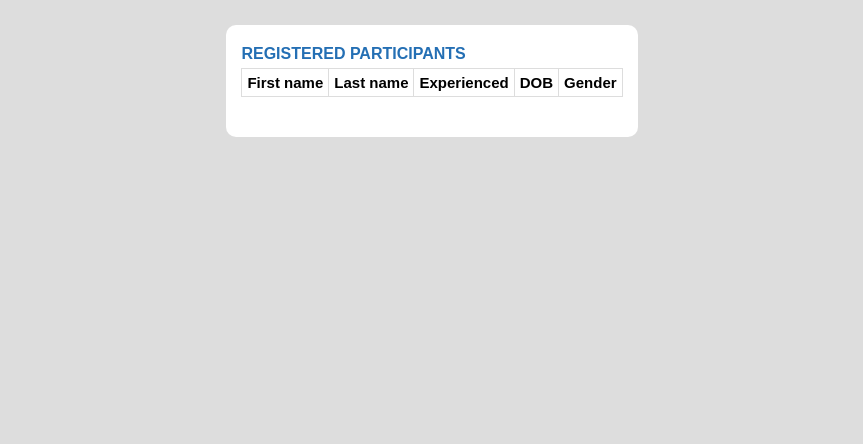
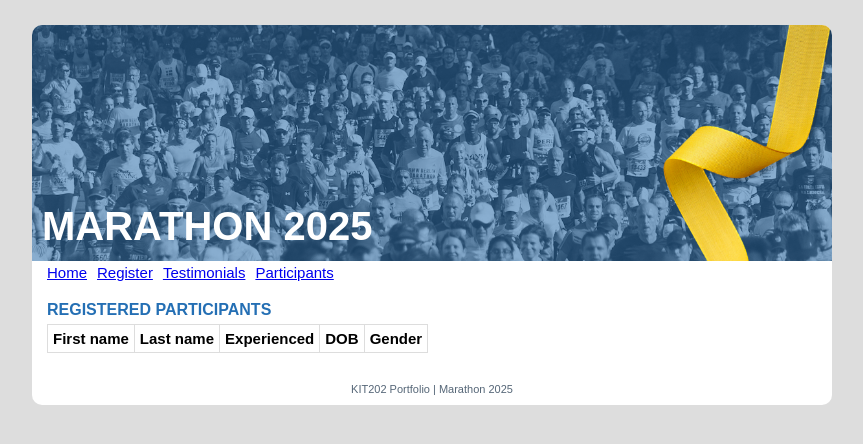
Before and after one commit to jrcrisford/web-programming-fundamentals-portfolio, a PHP site: page /dynamic_site/participants.php in a window 1280 px wide. Shown: the top 444 px of the page, without its empty margins (208-1071 px from the left). Run offline with PHP 8.4, Linux system fonts and the light colour scheme; data that the repository does not hold is empty.

Commit message:
Add new tutorial 10 files

```diff
--- /dev/null
+++ b/dynamic_site/components/footer.php
@@ -0,0 +1,4 @@
+<!-- Footer Section -->
+<footer>
+    KIT202 Portfolio | Marathon 2025
+</footer>
--- /dev/null
+++ b/dynamic_site/components/header.php
@@ -0,0 +1,5 @@
+<!-- Header -->
+<header>
+    <img src="images/banner.png" alt="Banner Image">
+    <h1>Marathon 2025</h1>
+</header>
--- /dev/null
+++ b/dynamic_site/components/nav.php
@@ -0,0 +1,8 @@
+<nav>
+  <ul>
+    <li><a href="../static_site/index.html">Home</a></li>
+    <li><a href="../static_site/registration.html">Register</a></li>
+    <li><a href="../static_site/testimonials.html">Testimonials</a></li>
+    <li><a href="participants.php">Participants</a></li>
+  </ul>
+</nav>
--- a/dynamic_site/participants.php
+++ b/dynamic_site/participants.php
@@ -9,7 +9,9 @@
 </head>
 <body>
   <div id="container">
-    <!-- For final activity you can add some things here -->
+    <?php include("components/header.php"); ?>
+    <?php include("components/nav.php"); ?>
+
     <main>
       <h2>Registered Participants</h2>
       <?php
@@ -21,7 +23,7 @@
       if (!$result) {
         echo "<p>Couldn't retrieve participants.</p>";
       } else {
-        echo "<table border='1'>";
+        echo "<table class='participants-table' border='1'>";
         echo "<tr><th>First name</th><th>Last name</th><th>Experienced</th><th>DOB</th><th>Gender</th></tr>";
 
         while ($row = $result->fetch_assoc()) {
@@ -41,7 +43,8 @@
       $conn->close();
       ?>
     </main>
-    <!-- For final activity you can add something here -->
+
+    <?php include("components/footer.php"); ?>
   </div>
 </body>
 </html>
--- /dev/null
+++ b/dynamic_site/styles/style.css
@@ -0,0 +1,318 @@
+/*
+- The background color is #dddddd
+- All content should be centered
+- The top margin is 25px and the left and right are automatic
+*/
+body {
+    display: flex;
+    background-color: #dddddd;
+    margin: 25px auto;
+    justify-content: center;
+}
+
+/*
+A 'wrapper' for all content
+
+- The background color is white
+- The font used for all container content should be Arial with fallback
+    to Helvetica and then whatever sans-serif font is available
+- The font should be 15px
+- The border radius on all corners is 10px
+- The bottom padding is 10px;
+- The max width is 800px
+*/
+#container {
+    display: flex;
+    flex-direction: column;
+    background-color: #ffffff;
+    font-family: Arial, Helvetica, sans-serif;
+    font-size: 15px;
+    border-radius: 10px;
+    padding-bottom: 10px;
+    max-width: 800px;
+}
+
+/*
+Our pages only have a single header element, which will house the banner image and page title
+*/
+header {
+    position: relative;
+}
+
+/*
+Define a CSS rule for the banner image (a child of the header element)
+
+- To ensure the image is sized appropriately, its width should be 100%
+- The border radius on the top-left and top-right corner is 10px
+*/
+
+header img {
+    width: 100%;
+    border-radius: 10px 10px 0 0;
+}
+
+/*
+A rule for the heading element within the header.
+
+- The heading should be positioned 'absolute' so that it can appear on top
+    of the background image.
+- The font size of the heading is 40px
+- The colour is white
+- The heading text should appear in all uppercase
+- The heading text should appear 15px above the bottom of the image
+    (hint: margin or padding)
+- The position of the heading within the header element is 10px from the left and
+    0px from the bottom
+*/
+header h1 {
+    position: absolute;
+    font-size: 40px;
+    color: #ffffff;
+    text-transform: uppercase;
+    margin: 0;
+    left: 10px;
+    bottom: 15px;
+}
+
+/*
+A rule for the list of navigation links.
+
+- The list's style type should be none (so that it does not display dots next to each item)
+- The list should be displayed as a flex container
+- It should have a gap between items of 10px
+- Its margin should be 0 all around
+- It should have a padding of 1em on the left
+*/
+nav ul {
+    list-style: none;
+    display: flex;
+    gap: 10px;
+    margin: 0;
+    padding-left: 1em;
+}
+
+/*
+Define multiple CSS rules for the main content of the page
+
+The following guidelines apply:
+- The margin/padding around the main content is 20px top and bottom and 15px left and right
+- The subheadings (h2) 'Event Information', 'Pricing', and 'Course Desc.' have top margins
+    of 30px and bottom margins of 5px. Their font size is 16px with text appearing in
+    bold uppercase (a text transform will be needed). The colour is #246fb4.
+- But the subheading (h2) that is the first child of the main element should have no top margin
+- Paragraphs and unordered lists (within the main section) should have a bottom margin of 10px.
+- The footer text size is 11px in the colour #556677. The text is centered.
+*/
+main {
+    margin: 20px 15px;
+}
+
+main h2 {
+    margin-top: 30px;
+    margin-bottom: 5px;
+    font-size: 16px;
+    font-weight: bold;
+    text-transform: uppercase;
+    color: #246fb4;
+}
+
+main > h2:first-of-type {
+    margin-top: 0;
+}
+
+main p,
+main ul {
+    margin-bottom: 10px;
+}
+
+footer {
+    font-size: 11px;
+    color: #556677;
+    text-align: center;
+}
+
+/*
+A rule for tables appearing in the main section of the page.
+(You will need add additional rules for table headings and data cells.)
+
+Requirements:
+- The table's borders should be collapsed
+- Like paragraphs and lists it should have a 10px bottom margin (0 on other sides)
+- Its border should be 1px, solid and colour #dddddd
+- All table cells (both headers and data cells) should left align text,
+  have a border the same as the table, and use 5px padding all around
+*/
+main table {
+    border-collapse: collapse;
+    margin-bottom: 10px;
+    border: 1px solid #dddddd
+}
+
+main table th,
+main table td {
+    border: 1px solid #dddddd;
+    padding: 5px;
+    text-align: left;
+}
+
+.participants-table tr:hover {
+    background-color: #d3e8f0;
+    cursor: pointer;
+  }
+
+/*
+A class to define the look of a button. This can be applied to button elements
+as well as hyperlinks.
+
+- Buttons should have no border
+- The margin around the button should be 5px top and bottom and 0px left and right
+- The padding of the button text is 10px top and bottom and 15px left and right
+- The button text is white, uppercase, 12px, and coloured white
+- There should be no other decoration visible on the button text (e.g., no underline)
+- The mouse cursor should be the system default (so .btn hyperlinks will not use the hand pointer)
+
+The 'Register' buttons should have:
+- A default background colour of #246fb4
+- A mouse over background colour of #448fd4
+
+The 'Cancel / Back' button should have:
+- A default background colour of #7c7c7c
+- A mouse over background colour of #929292
+
+You will need to define additional CSS rules to style the button colours
+*/
+.btn {
+    border: none;
+    margin: 5px 0;
+    padding: 10px 15px;
+    color: #ffffff;
+    text-transform: uppercase;
+    font-size: 12px;
+    text-decoration: none;
+    cursor: default;
+}
+
+.btn-register {
+    background-color: #246fb4;
+}
+
+.btn-register:hover {
+    background-color: #448fd4;
+}
+
+.btn-cancel {
+    background-color: #7c7c7c;
+}
+
+.btn-cancel:hover {
+    background-color: #929292;
+}
+
+
+/* Registration Form Grid Layout */
+
+/*
+The registration form (but not any other forms that may appear on the website)
+should be displayed using a grid layout.
+(We assume the form has an id written in camelCase to help us to retrieve it
+using JavaScript in Week 5.)
+
+- Provide template columns that use auto sizing for the first column and 200px for the second column
+- The gap between elements is 10px
+- Justify the content to the left
+*/
+#registrationForm {
+    display: grid;
+    grid-template-columns: auto 200px auto;
+    gap: 10px;
+    justify-content: start;
+}
+
+/*
+A class for a form element label
+
+- The font should be bold
+*/
+.form-label {
+    font-weight: bold;
+}
+
+/*
+A class for a form input element (includes <input> and <select>)
+
+- The font size of the input is 15px (to match the page body)
+*/
+.form-control {
+    font-size: 15px;
+}
+
+/*
+A class for elements that should span both columns, such as the prior experience
+label (which should wrap around the checkbox input) and the container for the
+form actions (the submit and cancel buttons)
+
+- It should span two columns (achievable by setting the grid column end to span 2)
+*/
+.col-span {
+    grid-column: 1 / span 3;
+}
+
+#testimonials {
+    display: flex;
+    flex-wrap: wrap;
+    gap: 20px;
+    align-items: baseline;
+}
+
+#testimonials aside {
+    display: flex;
+    max-width: 10em;
+    row-gap: 5px;
+    flex-direction: column;
+
+    color: white;
+    background-color: steelblue;
+    border-radius: 10px;
+    padding: 10px;
+}
+
+#testimonials aside .author {
+    text-align: right;
+    font-style: italic;
+}
+
+.error-message {
+    color: red;
+    font-size: 0.9em;
+    margin-top: 2px;
+    margin-bottom: 10px;
+}
+
+.input-error {
+    border: 1px solid red;
+}
+
+@media (max-width: 800px) {
+    body {
+        margin: auto;
+        background-color: white;
+    }
+
+    #container,
+    header img {
+        border-radius: 0;
+    }
+
+    header h1 {
+        font-size: 36px;
+    }
+
+    #registrationForm {
+        grid-template-columns: 100%;
+        gap: 5px;
+    }
+
+    .col-span {
+        grid-column-end: inherit;
+    }
+}
```
Also changed, not shown: dynamic_site/README.md (deleted), dynamic_site/images/banner.png (added).
